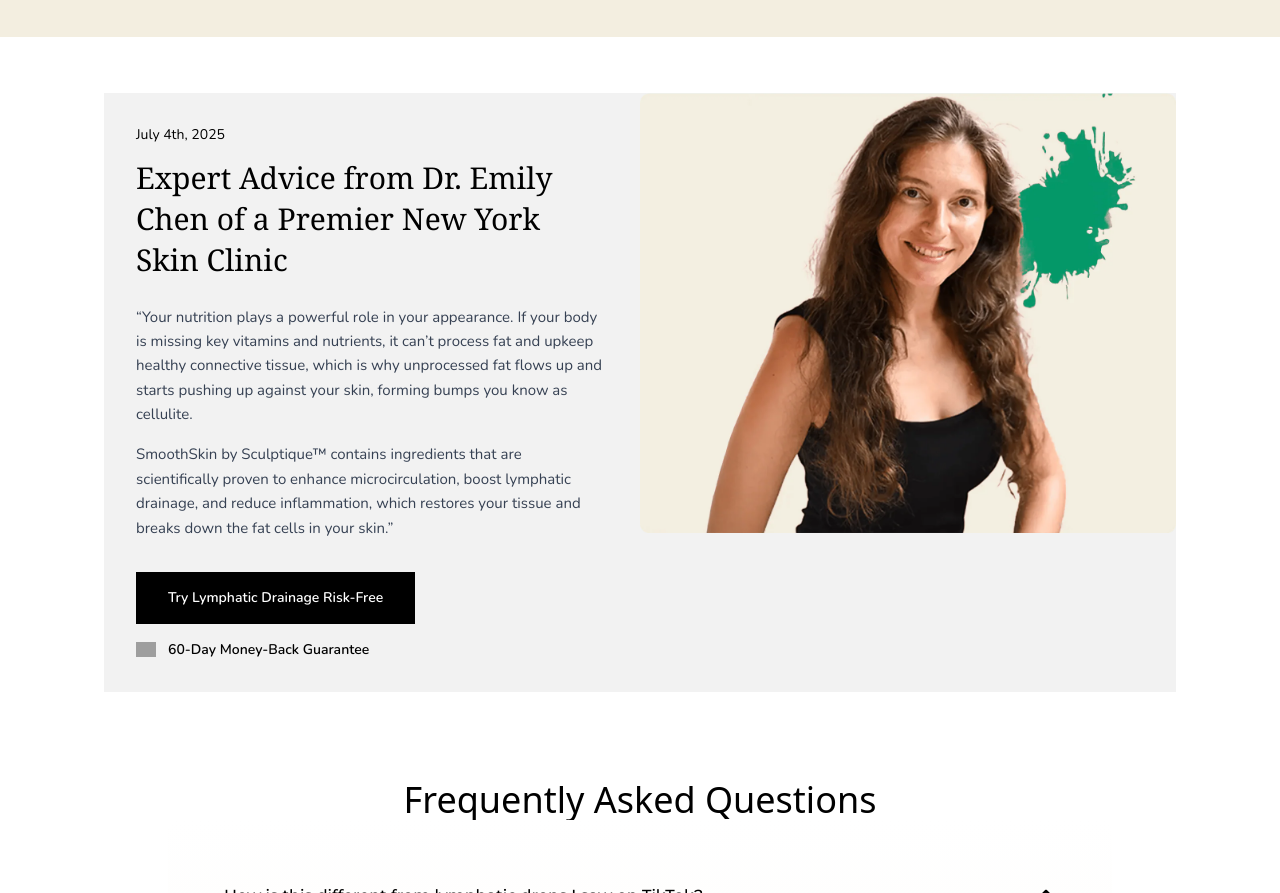
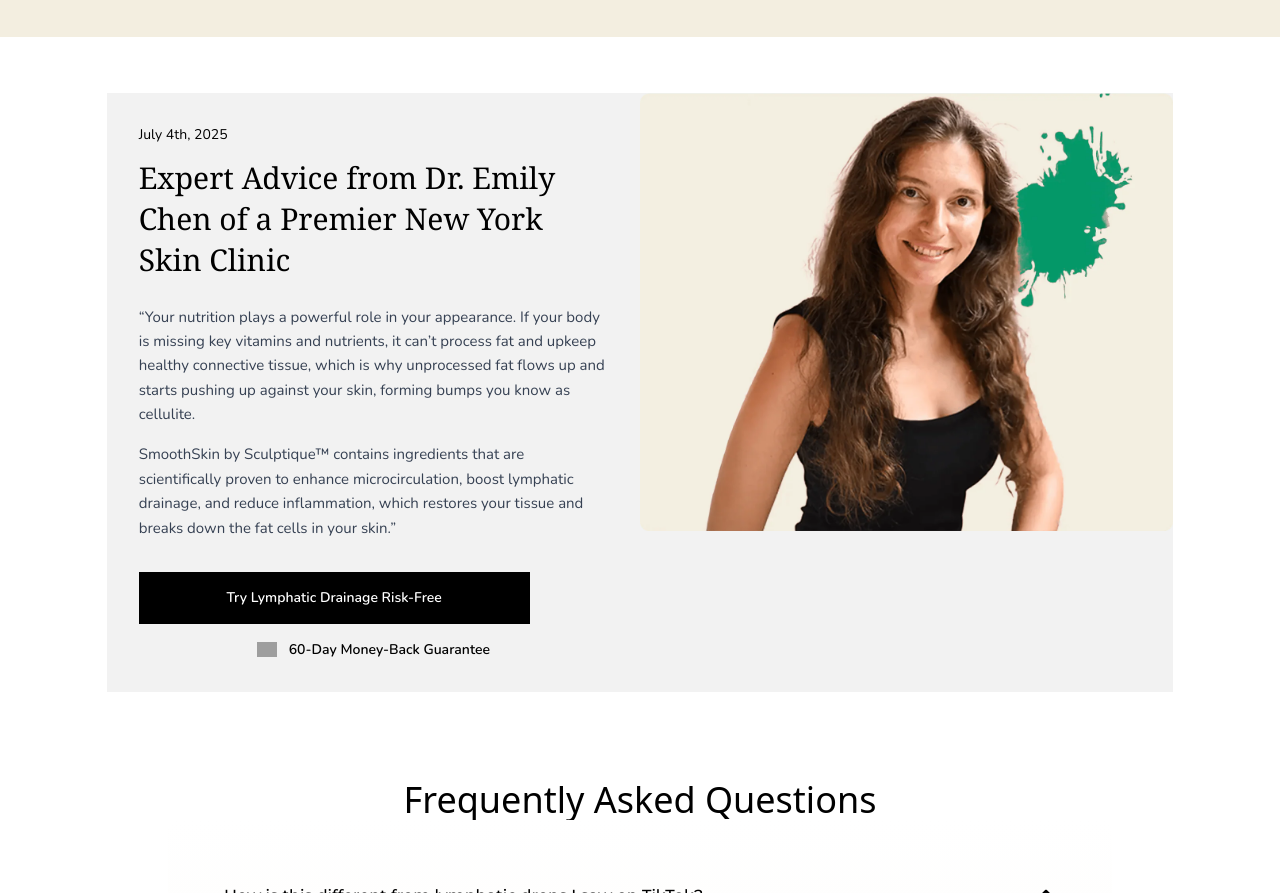
Before and after one commit to thtung-bomb/product-lymph-cc-select, a website: page public/index.html in a window 1280 px wide. Shown: the part 6403-7296 px from the top of the page. Drawn offline with nearby package versions, Linux system fonts and the light colour scheme; grey boxes are pictures that could not be loaded; a web font is replaced by a local one.

Commit message:
fix: image and content height

```diff
--- a/public/index.html
+++ b/public/index.html
@@ -815,53 +815,53 @@
 
 		<!-- Expert Advice  -->
 		<section class="">
-			<div class="mx-auto px-6">
+			<div class="mx-auto max-w-5/6">
 
-				<div class="grid grid-cols-1 md:grid-cols-2 items-center px-20">
+				<div class="grid grid-cols-1 md:grid-cols-2 items-stretch">
 
 					<!-- CONTENT -->
-					<div>
-						<div class="w-full p-8 bg-[#f2f2f2] font-nunito">
+					<div class="bg-[#f2f2f2] font-nunito flex order-2 md:order-1">
+						<div class="p-8 flex flex-col justify-center w-full">
+
 							<p class="text-sm font-medium mb-3">July 4th, 2025</p>
 
-							<h2 class="text-2xl md:text-3xl font-serif font-normal leading-snug mb-6 lora lora-400">
+							<h2 class="text-2xl md:text-3xl font-serif font-normal leading-snug mb-6">
 								Expert Advice from Dr. Emily Chen of a Premier New York Skin Clinic
 							</h2>
 
 							<div class="text-[15px] leading-relaxed space-y-4 text-gray-700">
 								<p>
-									“Your nutrition plays a powerful role in your appearance. If your body is missing
-									key vitamins and nutrients, it can’t process fat and upkeep healthy connective tissue,
-									which is why unprocessed fat flows up and starts pushing up against your skin,
-									forming bumps you know as cellulite.
+									“Your nutrition plays a powerful role in your appearance. If your body is missing key vitamins and
+									nutrients, it can’t process fat and upkeep healthy connective tissue, which is why unprocessed fat
+									flows up and starts pushing up against your skin, forming bumps you know as cellulite.
 								</p>
-
 								<p>
-									SmoothSkin by Sculptique™ contains ingredients that are scientifically proven to
-									enhance microcirculation, boost lymphatic drainage, and reduce inflammation,
-									which restores your tissue and breaks down the fat cells in your skin.”
+									SmoothSkin by Sculptique™ contains ingredients that are scientifically proven to enhance
+									microcirculation, boost lymphatic drainage, and reduce inflammation, which restores your tissue and
+									breaks down the fat cells in your skin.”
 								</p>
 							</div>
 
 							<!-- CTA -->
 							<div class="mt-8">
 								<a href="https://pay.trysculptique.com/lymphatic/checkout"
-									class="inline-block bg-black text-white px-8 py-4 text-sm font-semibold hover:opacity-90 transition">
+									class="inline-block bg-black text-white text-center px-2 md:px-8 py-4 text-sm font-semibold hover:opacity-90 transition md:w-5/6">
 									Try Lymphatic Drainage Risk-Free
 								</a>
 
-								<div class="flex items-center gap-3 mt-4 text-sm">
+								<div class="flex items-center justify-center gap-3 mt-4 text-sm">
 									<img
 										src="https://cdn.shopify.com/s/files/1/0917/5649/5191/files/60-days_11622780_1_1.png?v=1752388395"
 										class="w-5" />
 									<span class="font-semibold">60-Day Money-Back Guarantee</span>
 								</div>
 							</div>
+
 						</div>
 					</div>
 
 					<!-- IMAGE -->
-					<div class="size-full bg-[#f2f2f2]">
+					<div class="h-full bg-[#f2f2f2] order-1 md:order-2">
 						<img src="assets/greendeskt-min.webp" alt="Expert" class="w-full object-cover" />
 					</div>
 
```
Also changed, not shown: public/output.css.
